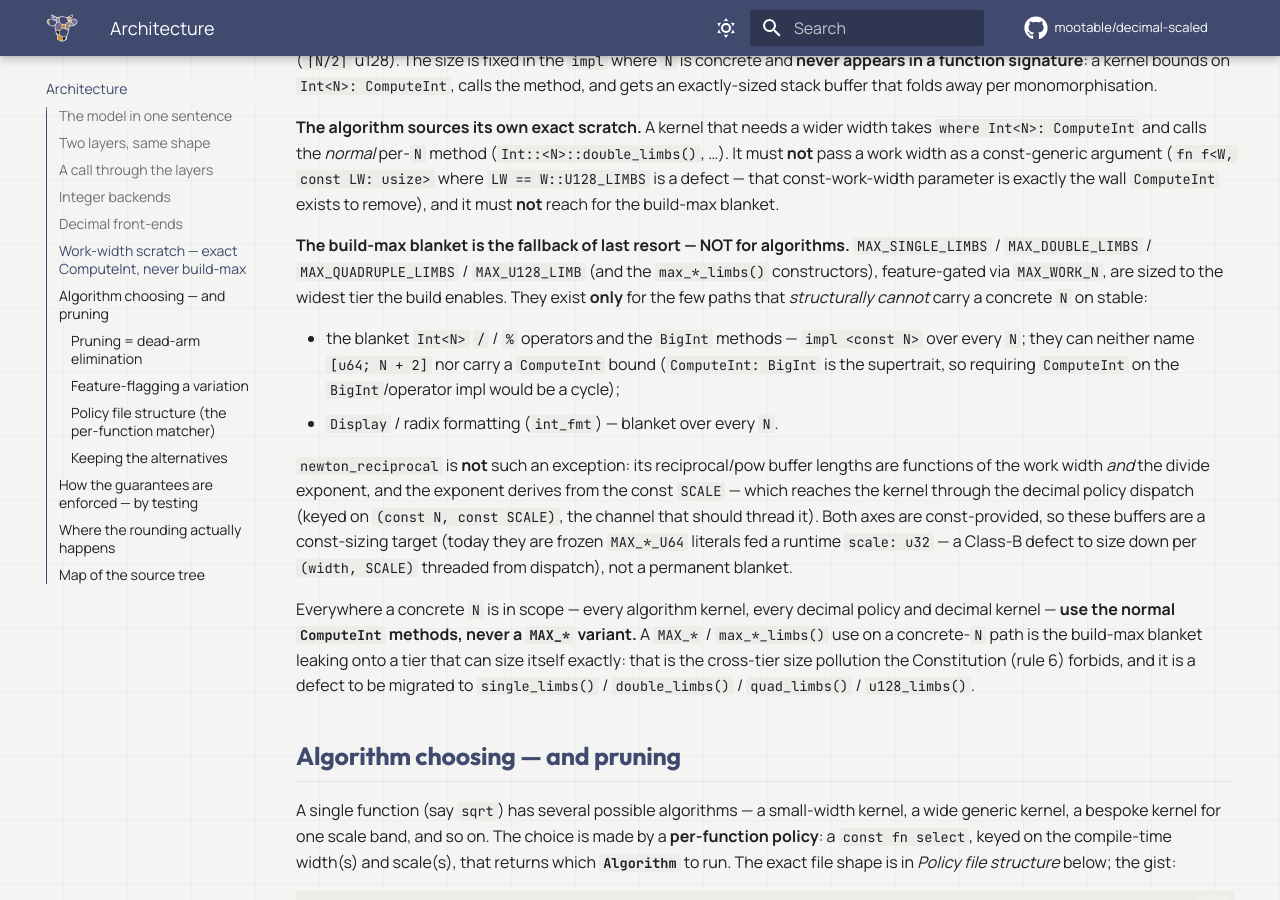
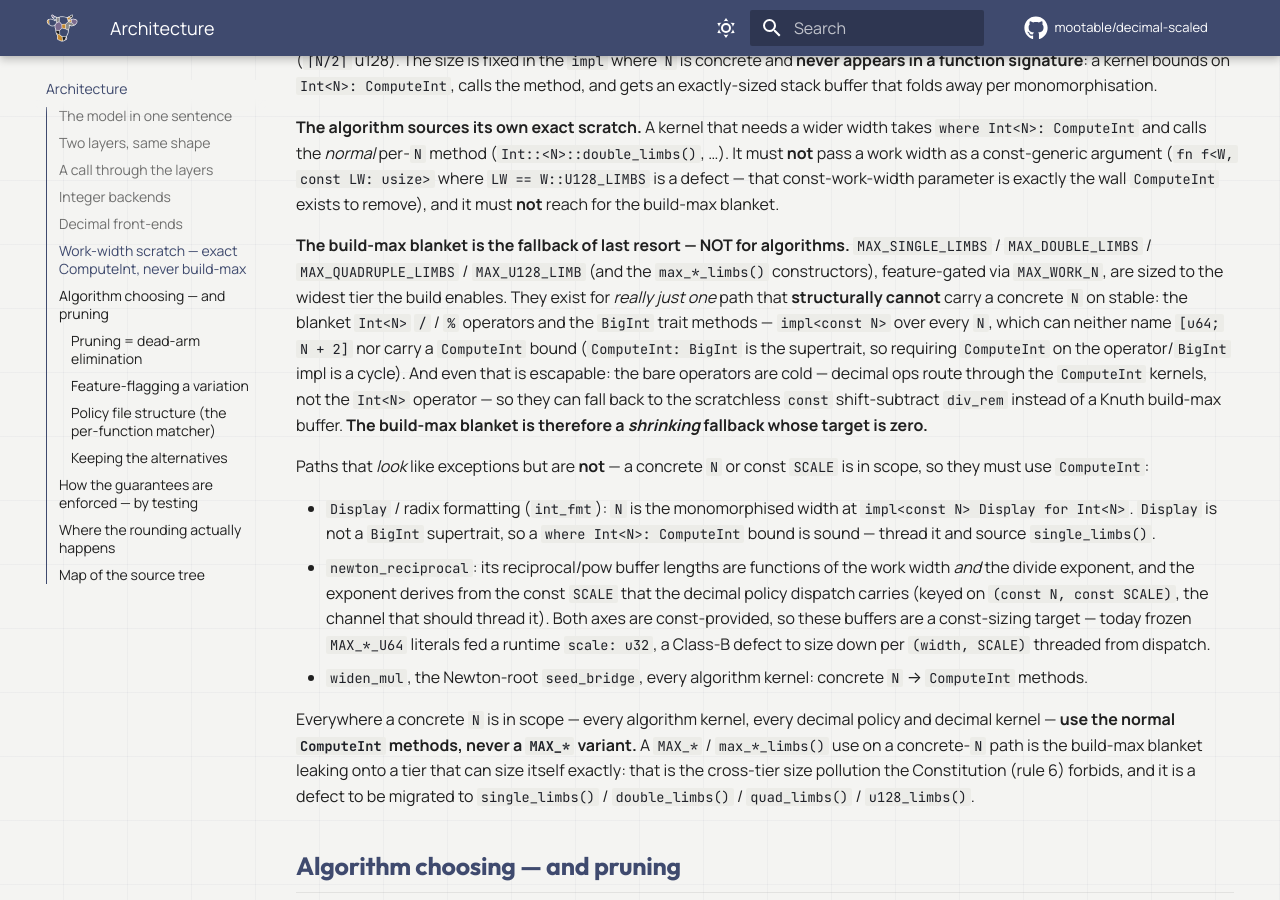
Before and after one commit to mootable/decimal-scaled, an MkDocs documentation site: the page built from docs/ARCHITECTURE.md, in a window 1280 px wide and 900 px high, scrolled down 3635 px. Built offline with MkDocs 1.6.1 and Material for MkDocs 9.7.7, drawn with Linux system fonts in a browser that asks for light colours; comment, search, counter and statistics services are not loaded.

Commit message:
docs(architecture): Display/int_fmt is not a build-max exception either — N is at the impl
Display is not a BigInt supertrait, so impl<const N> Display for Int<N> can carry
where Int<N>: ComputeInt and source single_limbs(). The only structural build-max wall
is the blanket Int<N> operators / BigInt methods (ComputeInt:BigInt cycle) — and even
those are cold and escapable via the scratchless const shift-subtract div_rem, so the
build-max blanket's target is zero. Display, newton_reciprocal, widen_mul, seed_bridge,
and every kernel have a concrete N/SCALE in scope and must use ComputeInt.

```diff
--- a/docs/ARCHITECTURE.md
+++ b/docs/ARCHITECTURE.md
@@ -143,24 +143,33 @@ exists to remove), and it must **not** reach for the build-max blanket.
 **The build-max blanket is the fallback of last resort — NOT for
 algorithms.** `MAX_SINGLE_LIMBS` / `MAX_DOUBLE_LIMBS` / `MAX_QUADRUPLE_LIMBS`
 / `MAX_U128_LIMB` (and the `max_*_limbs()` constructors), feature-gated via
-`MAX_WORK_N`, are sized to the widest tier the build enables. They exist
-**only** for the few paths that *structurally cannot* carry a concrete `N`
-on stable:
+`MAX_WORK_N`, are sized to the widest tier the build enables. They exist for *really just one* path that
+**structurally cannot** carry a concrete `N` on stable: the blanket `Int<N>`
+`/` / `%` operators and the `BigInt` trait methods — `impl<const N>` over
+every `N`, which can neither name `[u64; N + 2]` nor carry a `ComputeInt`
+bound (`ComputeInt: BigInt` is the supertrait, so requiring `ComputeInt` on
+the operator/`BigInt` impl is a cycle). And even that is escapable: the bare
+operators are cold — decimal ops route through the `ComputeInt` kernels, not
+the `Int<N>` operator — so they can fall back to the scratchless `const`
+shift-subtract `div_rem` instead of a Knuth build-max buffer. **The build-max
+blanket is therefore a *shrinking* fallback whose target is zero.**
 
-- the blanket `Int<N>` `/` / `%` operators and the `BigInt` methods — `impl
-  <const N>` over every `N`; they can neither name `[u64; N + 2]` nor carry a
-  `ComputeInt` bound (`ComputeInt: BigInt` is the supertrait, so requiring
-  `ComputeInt` on the `BigInt`/operator impl would be a cycle);
-- `Display` / radix formatting (`int_fmt`) — blanket over every `N`.
+Paths that *look* like exceptions but are **not** — a concrete `N` or const
+`SCALE` is in scope, so they must use `ComputeInt`:
 
-`newton_reciprocal` is **not** such an exception: its reciprocal/pow buffer
-lengths are functions of the work width *and* the divide exponent, and the
-exponent derives from the const `SCALE` — which reaches the kernel through
-the decimal policy dispatch (keyed on `(const N, const SCALE)`, the channel
-that should thread it). Both axes are const-provided, so these buffers are a
-const-sizing target (today they are frozen `MAX_*_U64` literals fed a runtime
-`scale: u32` — a Class-B defect to size down per `(width, SCALE)` threaded
-from dispatch), not a permanent blanket.
+- `Display` / radix formatting (`int_fmt`): `N` is the monomorphised width at
+  `impl<const N> Display for Int<N>`. `Display` is not a `BigInt` supertrait,
+  so a `where Int<N>: ComputeInt` bound is sound — thread it and source
+  `single_limbs()`.
+- `newton_reciprocal`: its reciprocal/pow buffer lengths are functions of the
+  work width *and* the divide exponent, and the exponent derives from the
+  const `SCALE` that the decimal policy dispatch carries (keyed on
+  `(const N, const SCALE)`, the channel that should thread it). Both axes are
+  const-provided, so these buffers are a const-sizing target — today frozen
+  `MAX_*_U64` literals fed a runtime `scale: u32`, a Class-B defect to size
+  down per `(width, SCALE)` threaded from dispatch.
+- `widen_mul`, the Newton-root `seed_bridge`, every algorithm kernel:
+  concrete `N` → `ComputeInt` methods.
 
 Everywhere a concrete `N` is in scope — every algorithm kernel, every
 decimal policy and decimal kernel — **use the normal `ComputeInt` methods,
```
